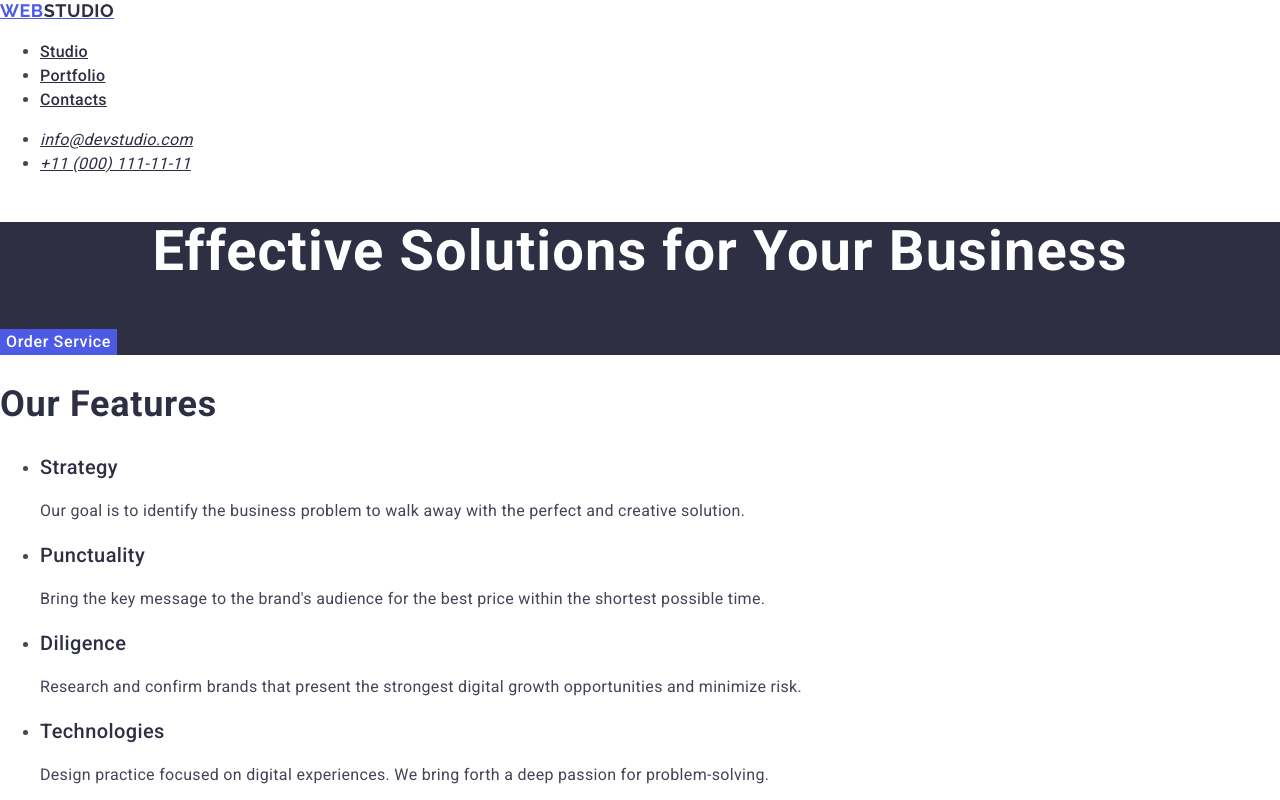
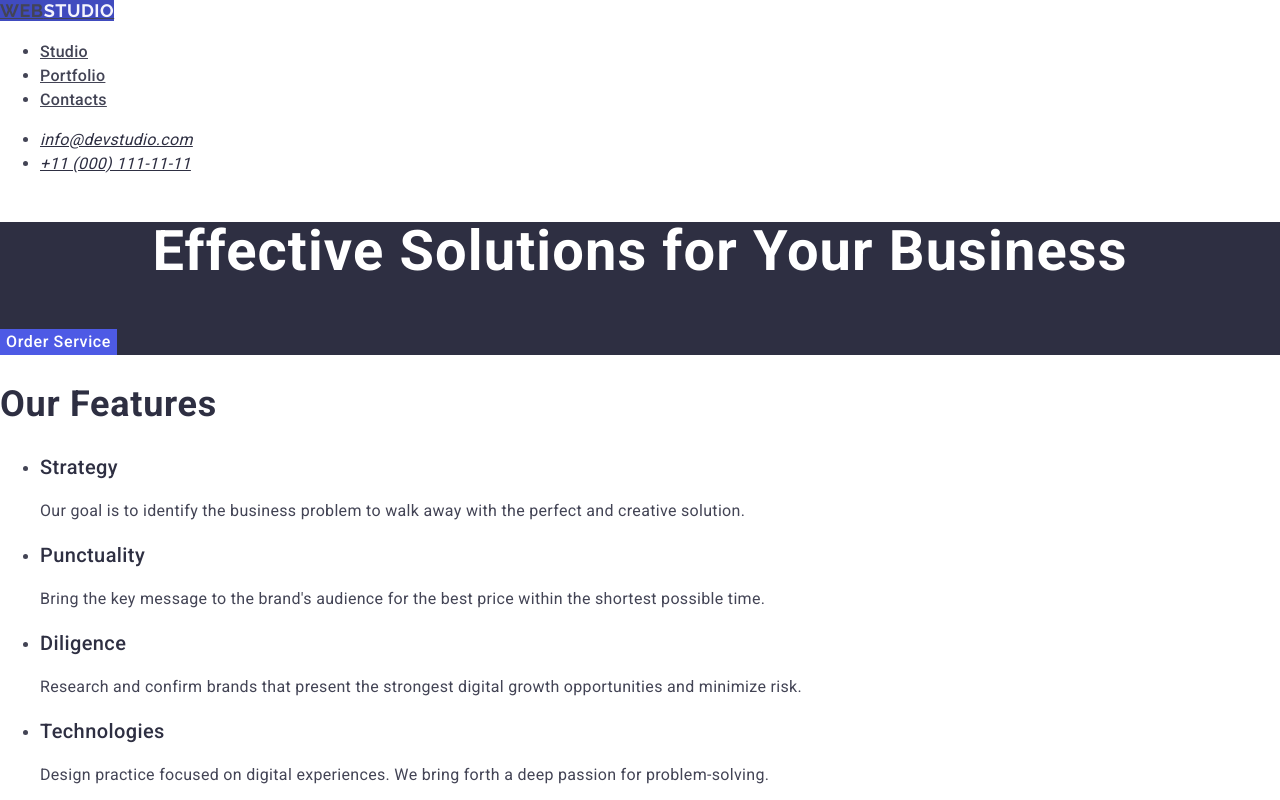
Before and after one commit to hasiptektas/goit-markup-hw-02, a plain HTML site: page index.html in a window 1280 px wide. Shown: the top 800 px of the page. Drawn offline with nearby package versions, Linux system fonts and the light colour scheme.

Commit message:
hatalar 4.defa  düzeltildi

```diff
--- a/css/styles.css
+++ b/css/styles.css
@@ -49,7 +49,7 @@ h3 {
     letter-spacing: 0.03em;
 }
 .adddress {
-    font-style: italic;
+    font-style: normal;
 }
 
 .link {
@@ -67,6 +67,18 @@ h3 {
 }
 
 .link:focus {
+    background-color: #404bbf;
+}
+
+.page-nav a {
+    color:#434455;
+}
+
+.page-nav a:hover{
+    background-color: #404bbf;
+}
+
+.page-nav a:focus{
     background-color: #404bbf;
 }
 
@@ -135,5 +147,5 @@ footer {
 }
 
 .span {
-    color: #2e2f42;
+    color: #F4F4FD;
 }
```
